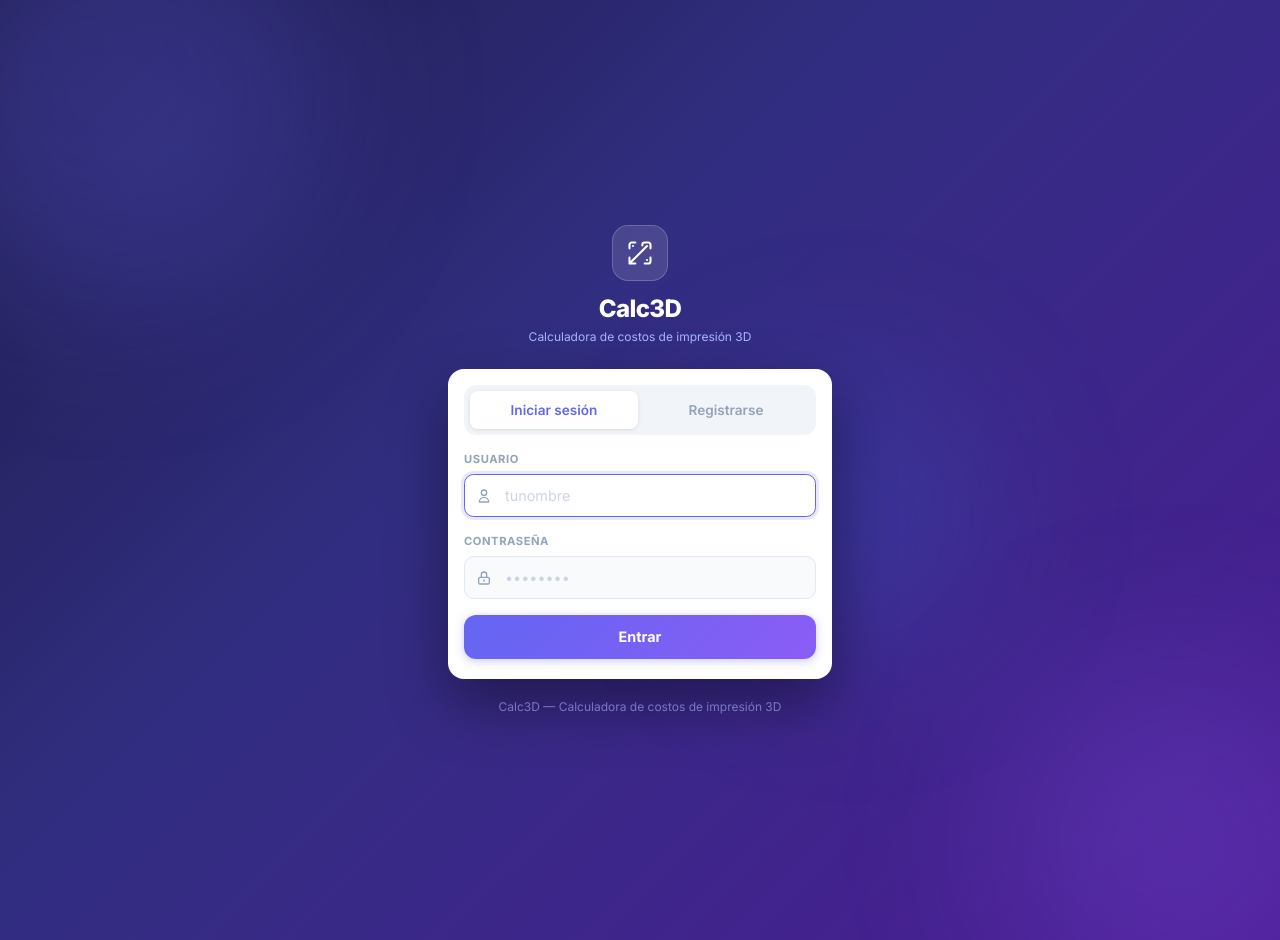
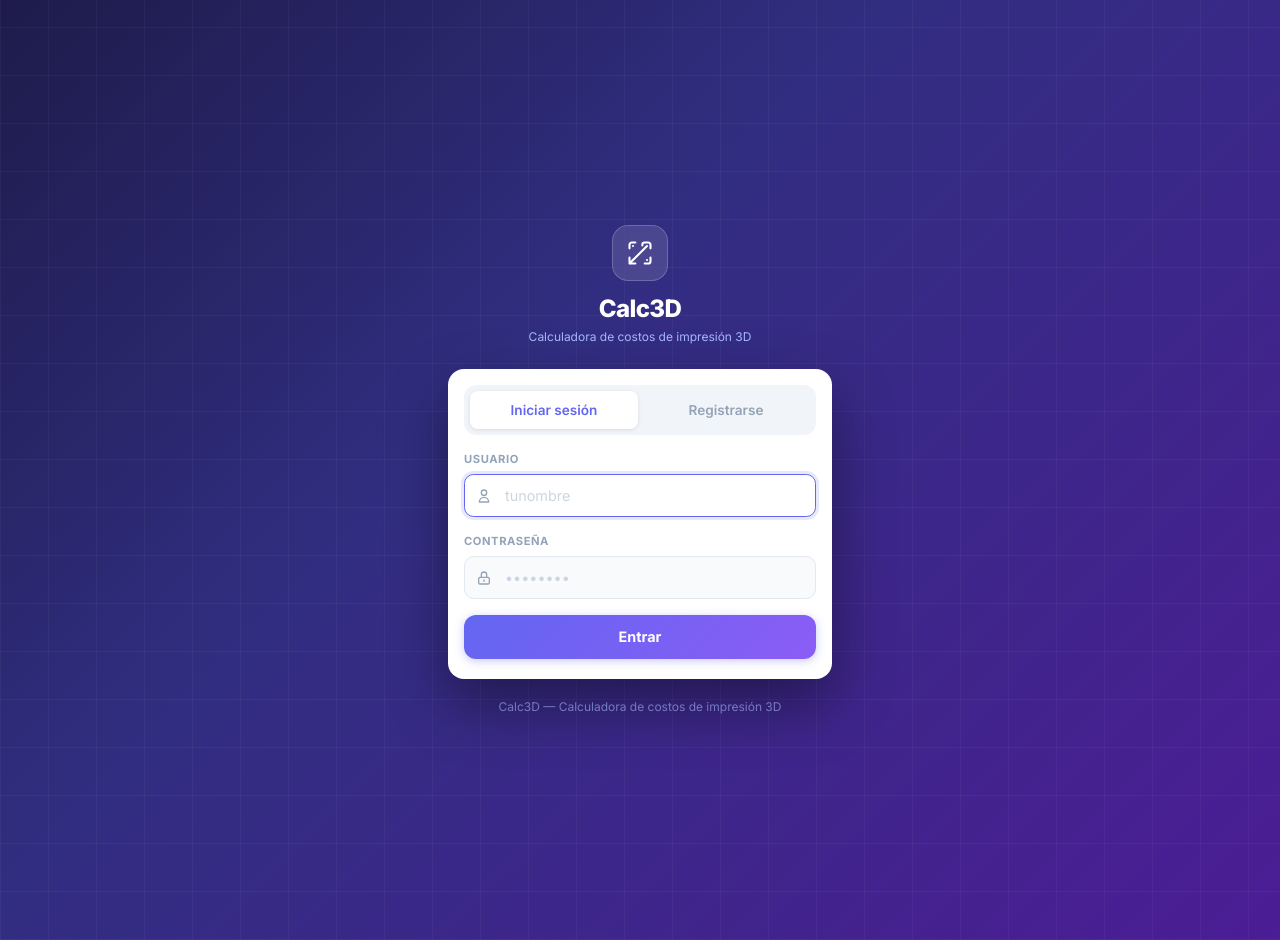
Before and after one commit to pedromesaglio/Calc3D, a FastAPI app: page /login in a window 1280 px wide. Run offline with FastAPI, Linux system fonts and the light colour scheme; some libraries are stand-ins or nearby versions.

Commit message:
fix: eliminar blobs con filter:blur que bloqueaban eventos en login
position:fixed + filter:blur crea contexto de pintura que intercepta
eventos del mouse en algunos navegadores. Reemplazado por grid CSS via ::before.

Co-Authored-By: Claude Sonnet 4.6 <noreply@anthropic.com>

```diff
--- a/templates/login.html
+++ b/templates/login.html
@@ -55,23 +55,17 @@
     .tab-inactive { background: transparent; color: #94a3b8; }
     .tab-inactive:hover { color: #6366f1; }
 
-    /* Decorative glow blobs */
-    .blob {
-      position: fixed; border-radius: 9999px;
-      filter: blur(80px); pointer-events: none; z-index: 0;
+    /* Subtle grid overlay */
+    body::before {
+      content: ''; position: fixed; inset: 0; pointer-events: none; z-index: 0;
+      background-image:
+        repeating-linear-gradient(0deg,  rgba(255,255,255,.04) 0, rgba(255,255,255,.04) 1px, transparent 1px, transparent 48px),
+        repeating-linear-gradient(90deg, rgba(255,255,255,.04) 0, rgba(255,255,255,.04) 1px, transparent 1px, transparent 48px);
     }
-    .blob-1 { width: 420px; height: 420px; background: rgb(99 102 241/.25);  top: -120px; left: -100px; }
-    .blob-2 { width: 360px; height: 360px; background: rgb(139 92 246/.2);   bottom: -80px; right: -80px; }
-    .blob-3 { width: 280px; height: 280px; background: rgb(59 130 246/.15);  top: 40%;  left: 55%; }
   </style>
 </head>
 <body class="min-h-screen flex items-center justify-center px-4 py-10"
       style="background: linear-gradient(135deg, #1e1b4b 0%, #312e81 40%, #4c1d95 100%);">
-
-  <!-- Decorative blobs -->
-  <div class="blob blob-1"></div>
-  <div class="blob blob-2"></div>
-  <div class="blob blob-3"></div>
 
   <!-- Card -->
   <div class="relative z-10 w-full max-w-sm">
```
